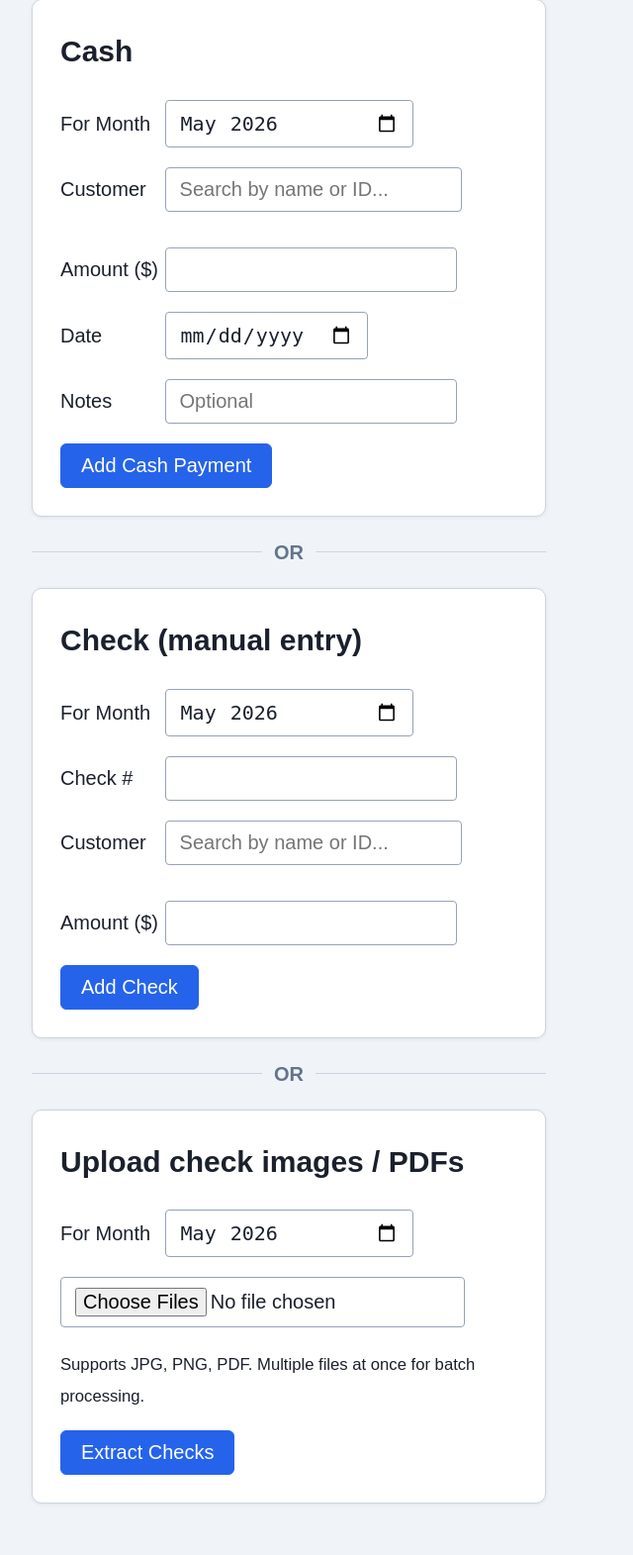
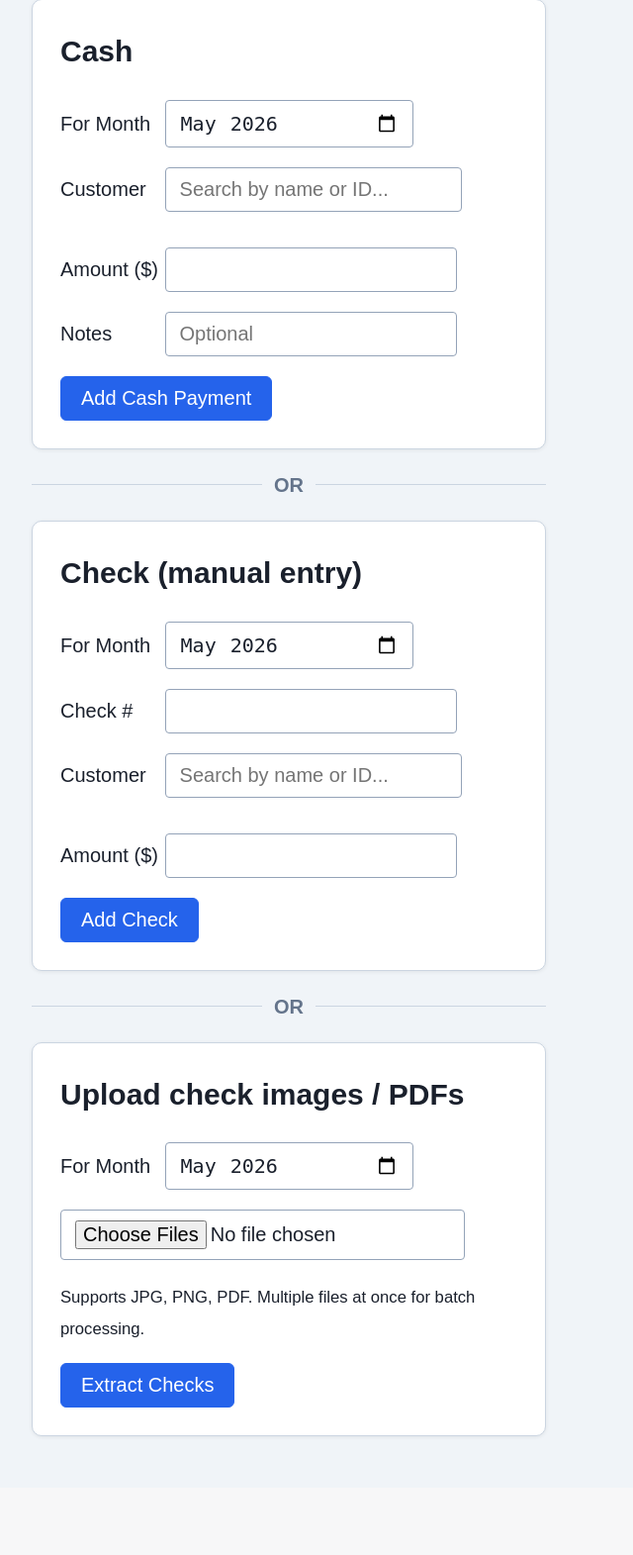
Before and after one commit to hassannajj/PaymentTracker, a Flask app: page /add_payment in a window 1280 px wide. Shown: the part 218-1789 px from the top of the page at 99% size, without its empty margins (0-640 px from the left). After the commit the page ends 1671 px from the top, so only its background shows below. Run offline with Flask 3, Linux system fonts and the light colour scheme; data that the repository does not hold is empty.

Commit message:
fix: remove date input from payment forms, auto-set date server-side
Payment date is now set to today at insert time rather than user-supplied.
The statement_month field (which month the payment is for) is the only
date-related input Hector needs to provide. Manual check review pre-fills
today's date as a sensible default.

Co-Authored-By: Claude Sonnet 4.6 <noreply@anthropic.com>

```diff
--- a/app.py
+++ b/app.py
@@ -167,7 +167,7 @@ def add_payment():
     if 'cash_payment' in request.form:
         customer_id = request.form.get('customer_id_cash')
         amount = request.form.get('amount_cash')
-        payment_date = request.form.get('date_cash')
+        payment_date = date.today().strftime('%Y-%m-%d')
         notes = request.form.get('notes_cash', '')
         statement_month = request.form.get('statement_month_cash', '').strip() or None
         if statement_month:
@@ -199,7 +199,7 @@ def add_payment():
             'customer_id': int(customer_id) if customer_id else None,
             'amount': float(amount) if amount else None,
             'check_number': check_number,
-            'date': None,
+            'date': date.today().strftime('%Y-%m-%d'),
             'memo': None,
             'notes': f'Check #{check_number}' if check_number else '',
         }
--- a/templates/upload_checks.html
+++ b/templates/upload_checks.html
@@ -20,10 +20,6 @@
         <p>
             <label class="field" for="amount_cash">Amount ($)</label>
             <input type="number" step="0.01" id="amount_cash" name="amount_cash" required>
-        </p>
-        <p>
-            <label class="field" for="date_cash">Date</label>
-            <input type="date" id="date_cash" name="date_cash" required>
         </p>
         <p>
             <label class="field" for="notes_cash">Notes</label>
```
